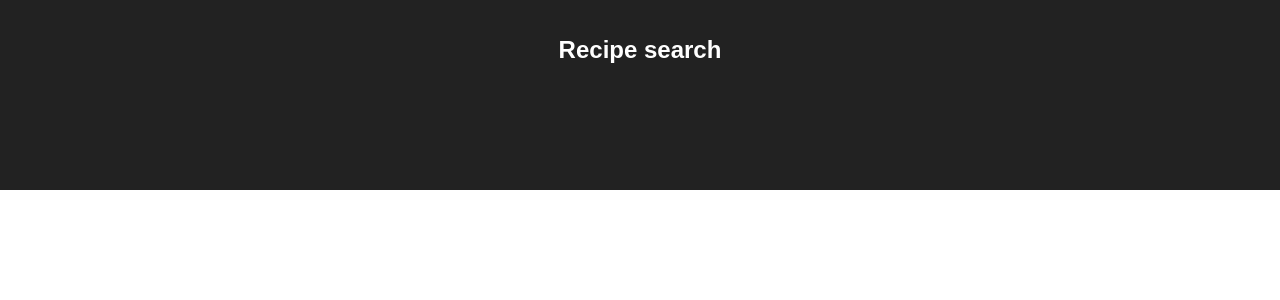
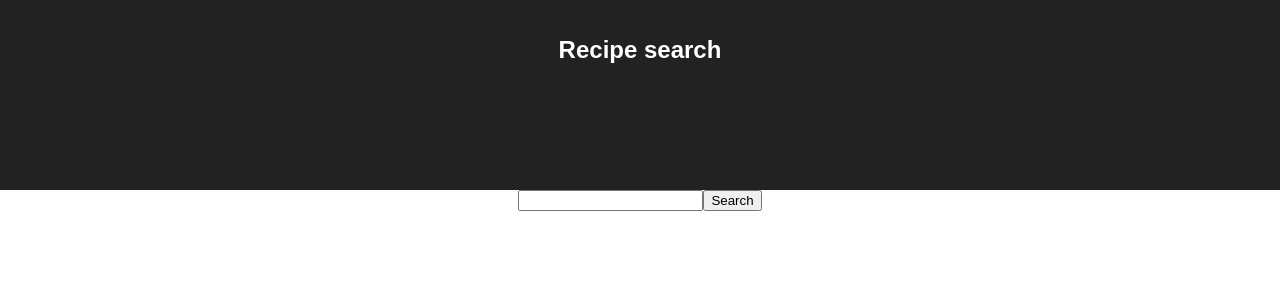
Before and after one commit to krlakwa/recipe-search, a React (Create React App) app: page / in a window 1280 px wide. Shown: the top 300 px of the page. Built offline with nearby package versions, Linux system fonts and the light colour scheme.

Commit message:
Add getRecipe method

```diff
--- a/src/App.js
+++ b/src/App.js
@@ -1,13 +1,31 @@
 import React, { Component } from 'react';
 import './App.css';
+import Form from './components/Form';
 
+const API_KEY = 'e88bb1852406385e07de8a7e908f42fe';
 class App extends Component {
+
+  state = {
+    recipes: []
+  }
+
+  getRecipe = async (e) => {
+    const recipeName = e.target.elements.recipeName.value;
+    e.preventDefault();
+    const prefix = 'https://cors-anywhere.herokuapp.com/';
+    const api_call = await fetch(`${prefix}http://food2fork.com/api/search?key=${API_KEY}&q=${recipeName}&count=10`);
+
+    const data = await api_call.json();
+    this.setState({ recipes: data.recipes });
+    console.log(this.state.recipes);
+  }
   render() {
     return (
       <div className="App">
         <header className="App-header">
           <h1 className="App-title">Recipe search</h1>
         </header>
+        <Form getRecipe={this.getRecipe}/>
       </div>
     );
   }
--- a/src/components/Form.js
+++ b/src/components/Form.js
@@ -1,8 +1,8 @@
 import React from 'react';
 
-const Form = () => (
-  <form>
-    <input type="text" />
+const Form = props => (
+  <form onSubmit={props.getRecipe}>
+    <input type="text" name="recipeName" />
     <button>Search</button>
   </form>
 );
```
